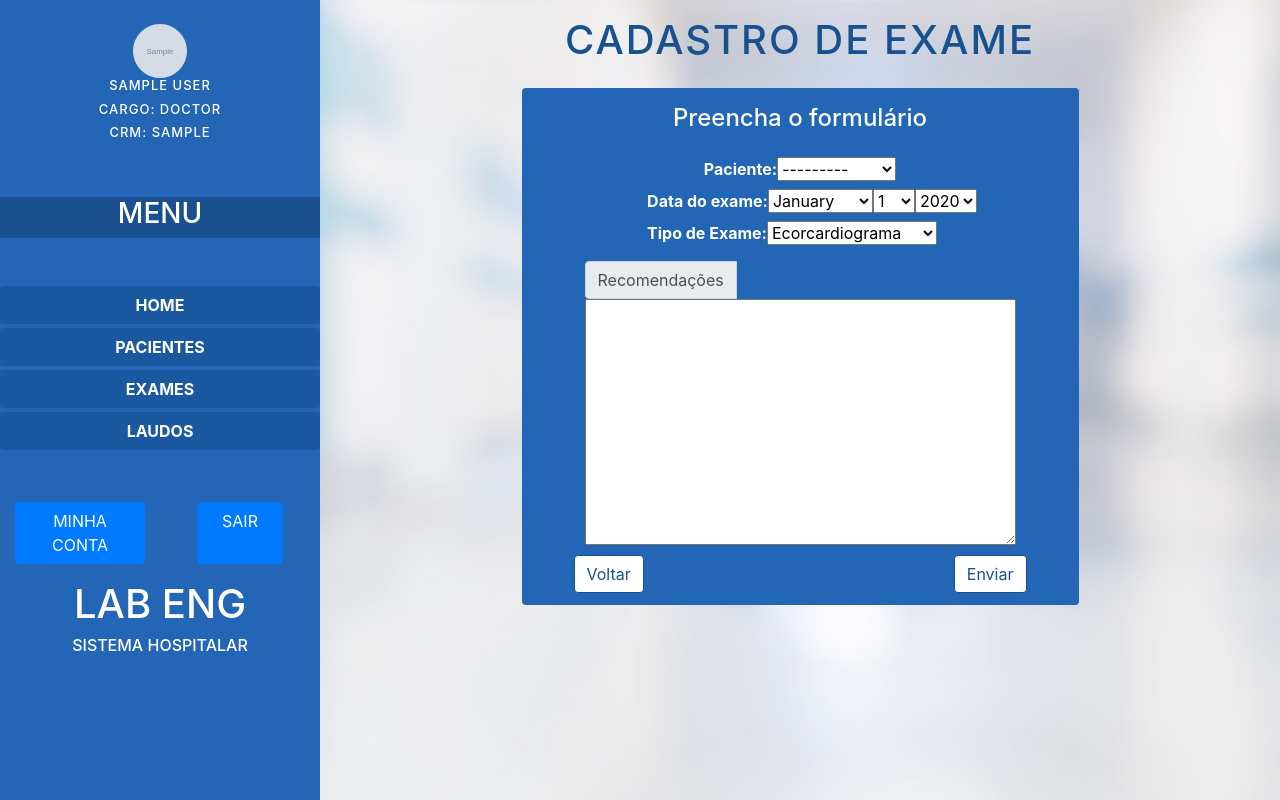
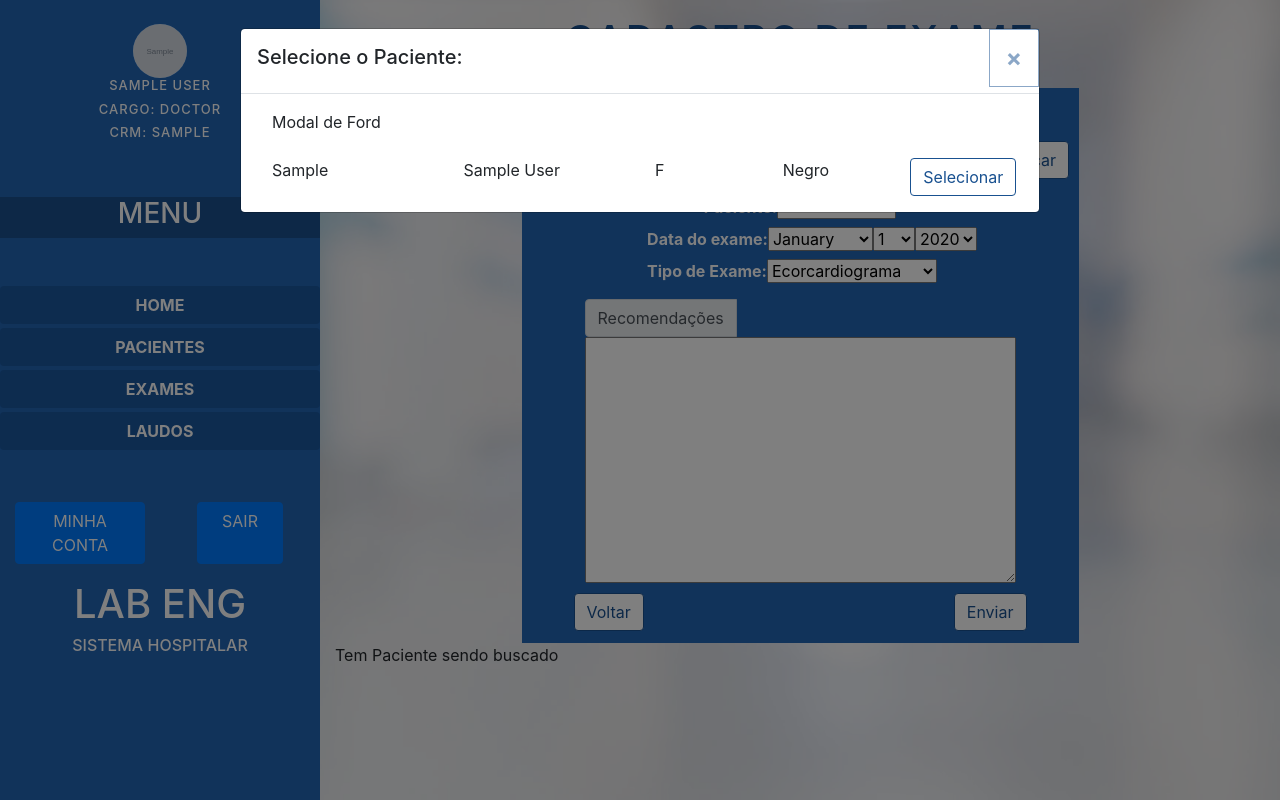
Before and after one commit to NathanMB/LabEng, a Django app: template LabEng/exams/templates/registrar_exame.html in a window 1280 px wide. Run offline with Django 3.2, Linux system fonts and the light colour scheme; the template is opened without the code that fills it: values that come from a table or form of the project are taken from there, others are empty; a user stored in the database is signed in; tables that the repository leaves empty hold one stand-in row (values such as "Sample post"); grey boxes marked "Sample" are stand-in pictures; some libraries are stand-ins or nearby versions.

Commit message:
Ajustes no campo de Selecionar Paciente no cadastro de Exames

```diff
--- /dev/null
+++ b/LabEng/exams/templates/buscar_paciente_modal.html
@@ -0,0 +1,38 @@
+
+<div id="buscarPacientesModal" class="modal" tabindex="-1" role="dialog" onload="exibirPacientesModal()">
+    <div class="modal-dialog modal-lg" role="document">
+        <div class="modal-content">
+            <div class="modal-header">
+                <h5>Selecione o Paciente: </h5>
+                <button type="button" class="close" data-dismiss="modal" aria-label="Close">
+                    <span aria-hidden="true">&times</span>
+                </button>
+            </div>
+            <div class="modal-body">
+                <div class="container-fluid">
+                    Modal de {{ person|default:"Ford" }}<br><br>
+                    {% for patient in patients_list%}
+                    <div class="row">
+                        <div class="col-md-3">
+                                {{ patient.cpf }}
+                        </div>
+                        <div class="col-md-3">
+                                {{ patient }}
+                        </div>
+                        <div class="col-md-2">
+                                {{ patient.sex }}
+                        </div>
+                        <div class="col-md-2">
+                                {{ patient.ethinicity }}
+                        </div>
+                        <div class="col-md-2">
+                                <button type="button" class="btn">Selecionar</button>
+                        </div>
+                    </div>
+                    {% endfor %}
+                </div>
+            </div>
+        </div>
+
+    </div>
+</div>
--- a/LabEng/exams/templates/registrar_exame.html
+++ b/LabEng/exams/templates/registrar_exame.html
@@ -2,6 +2,9 @@
 
 {% block main %}
 <div class="container">
+    {% include 'buscar_paciente_modal.html' %}
+
+
     <div class="row">
         <div class="col-12 d-flex justify-content-center p-3">
             <h1>Cadastro de Exame</h1>
@@ -10,13 +13,34 @@
     <!--Area formulario-->
     <div class="row">
         <div class="col-12 d-flex justify-content-center">
-            <form method="POST" class="formulario font-weight-bold rounded pl-5 pr-5 pt-3 pb-2">
+            <div class="formulario">
                 <div class="row mb-3">
                     <div class="col d-flex justify-content-center">
                         <h4>Preencha o formulário</h4>
                     </div>
                 </div>
+                <!-- Busca de Paciente -->
+                <form method="GET">
+                    <div class="row">
+                        <div class="col d-flex justify-content-center">
+                            <label>Nome do Paciente:</label>
+                            <span>
+                                <input type="text" id="buscarPaciente" name="buscarPaciente">
+                            </span>
+                            <button type="submit" class="btn btn-primary">
+                                Buscar
+                            </button>
+                            </div>
+                    </div>
+                    <button id="btnBuscarPacientesModal" type="button" class="btn btn-primary" data-toggle="modal" data-target="#buscarPacientesModal" style="display: none">
+                        Modal Listagem
+                    </button>
 
+                </form>
+                <!-- Busca de Paciente -->
+
+                <!-- Cadastro de Exame -->
+                <form method="POST" class=" font-weight-bold rounded pl-5 pr-5 pt-3 pb-2">
                     {% csrf_token %}
                     <!--Area Paciente-->
                     <div class="row">
@@ -74,8 +98,26 @@
 
                     </div>
                 </form>
+                <!-- Cadastro de Exame -->
+            </div>
         </div>
     </div>
     <!--end formulario-->
 </div>
+
+
+{% if patients_list %}
+    Tem Paciente sendo buscado
+    <script>
+        document.body.onload = function(){exibirPacientesModal()};
+    </script>
+    <script>
+        function exibirPacientesModal(){
+            document.getElementById("btnBuscarPacientesModal").click();
+        }
+    </script>
+{% else %}
+    Não tem paciente sendo buscado
+{% endif %}
+
 {% endblock %}
--- a/LabEng/exams/urls.py
+++ b/LabEng/exams/urls.py
@@ -6,6 +6,7 @@ urlpatterns = [
     path('cadastrar/paciente', registerPatient, name='registerPatient'),
     path('cadastrar/exame', registerExam, name='registerExam'),
     path('listar/pacientes', listPatients, name='listPatients'),
-    path('listar/exames', listExams, name='listExams')
+    path('listar/exames', listExams, name='listExams'),
+
 
 ]
```
Also changed, not shown: LabEng/exams/views.py (+10 -3 lines). Lines whose indentation alone changed are shown as unchanged.
